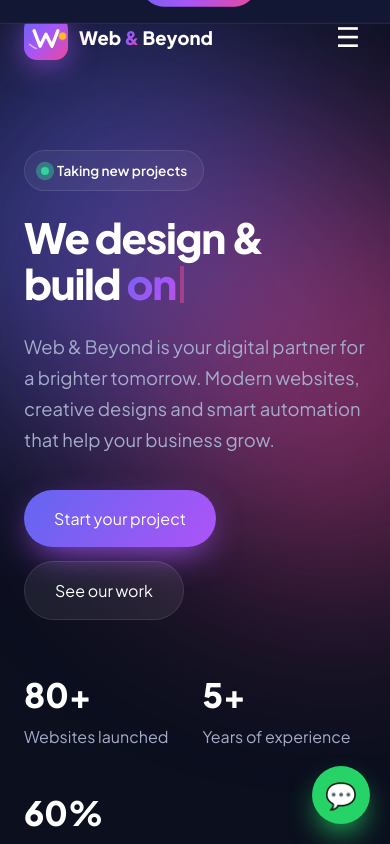
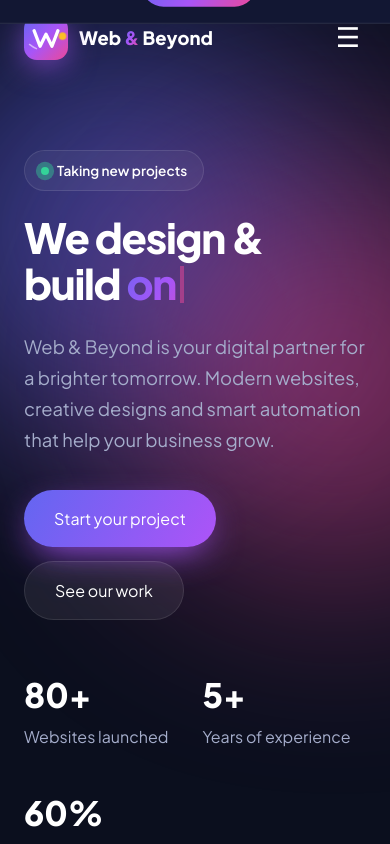
Before and after one commit to GloryNatta-11/Web-and-Beyond, a React (Vite) app: page / in a window 390 px wide. Shown: the top 844 px of the page. Built offline with nearby package versions, Linux system fonts and the light colour scheme.

Commit message:
Remove phone numbers from contact page

```diff
--- a/src/App.jsx
+++ b/src/App.jsx
@@ -168,8 +168,6 @@ function Contact(){
     <div className="ph wrap"><h1>Tell us about <span className="grad">your project</span></h1><p>Fill in the form and we'll get back to you within one working day.</p></div>
     <section style={{paddingTop:40}}><div className="wrap cg">
       <div className="info">
-        <a href="tel:+919494181881"><div className="ic" style={{'--ci':'#6366F1','--cs':'#4F46E5'}}>📞</div><div><small>Call us</small>{PHONE}</div></a>
-        <a href={WA} target="_blank" rel="noopener"><div className="ic" style={{'--ci':'#10B981','--cs':'#059669'}}>💬</div><div><small>WhatsApp</small>{PHONE}</div></a>
         <a href={'mailto:'+EMAIL}><div className="ic" style={{'--ci':'#EC4899','--cs':'#DB2777'}}>✉️</div><div><small>Email</small>{EMAIL}</div></a>
         <a href="https://www.linkedin.com/in/glory-n-6b01923a3" target="_blank" rel="noopener"><div className="ic" style={{'--ci':'#3B82F6','--cs':'#2563EB'}}>in</div><div><small>LinkedIn</small>Connect with Glory</div></a>
       </div>
@@ -210,6 +208,6 @@ export default function App(){
     <footer><div className="wrap"><div><Logo/><p style={{marginTop:12}}>We design. We build. You grow.</p></div>
       <div><a href="#/">Home</a><br/><a href="#/about">About us</a><br/><a href="#/contact">Contact us</a></div>
       <div>{EMAIL}</div><small>© {new Date().getFullYear()} Web &amp; Beyond. All rights reserved.</small></div></footer>
-    <a className="wa" href={WA} target="_blank" rel="noopener" aria-label="Chat on WhatsApp">💬</a>
+
   </>
 }
```
